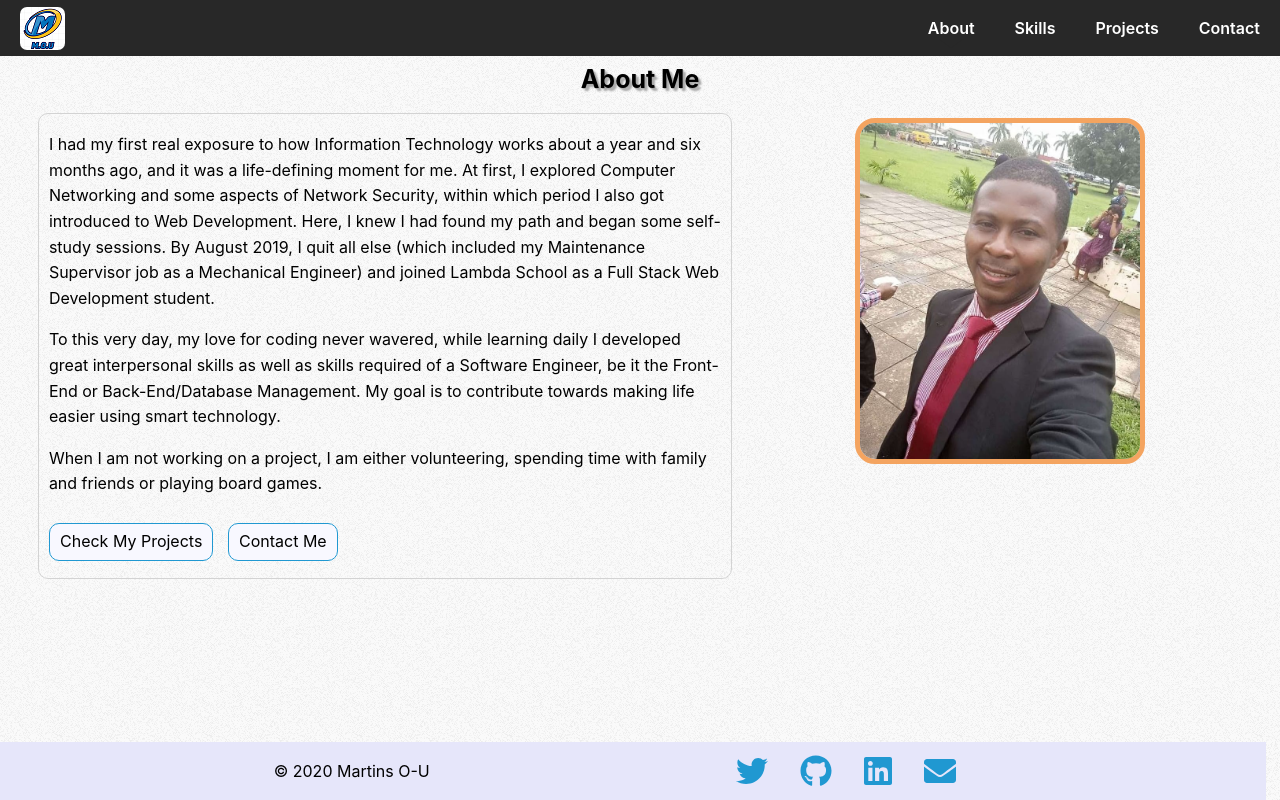
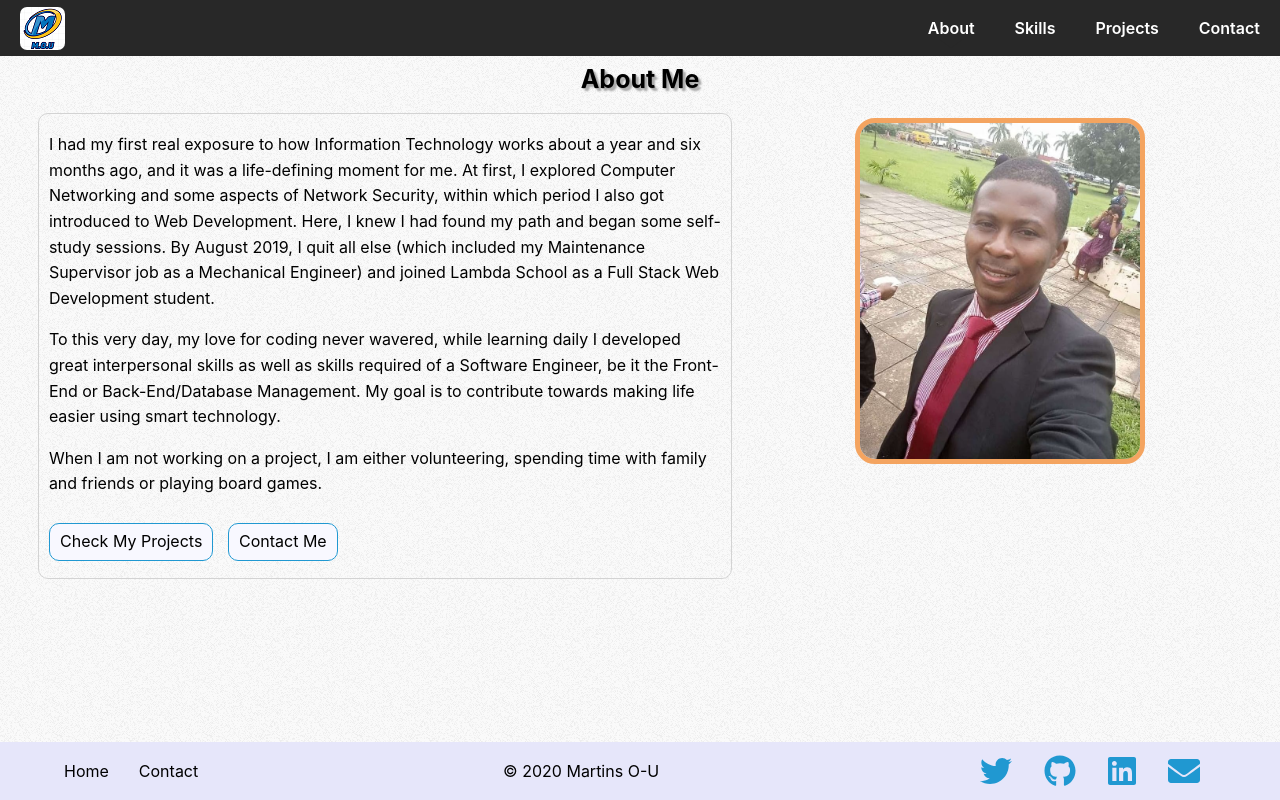
Before and after one commit to Martins-O-U/Portfolio-main, a React (Create React App) app: page /about in a window 1280 px wide. Built offline with nearby package versions, Linux system fonts and the light colour scheme.

Commit message:
Editted footer

```diff
--- a/src/Components/FooterNav.jsx
+++ b/src/Components/FooterNav.jsx
@@ -1,4 +1,5 @@
 import React from "react";
+import { Link } from "react-router-dom";
 import { FontAwesomeIcon } from "@fortawesome/react-fontawesome";
 import { faEnvelope } from "@fortawesome/free-solid-svg-icons";
 import {
@@ -11,11 +12,17 @@ import styled from "styled-components";
 export default function Footer() {
   return (
     <StyledDiv>
+      <div className="all">
+        <div className="home-contact">
+          <Link to="/" id="home"><p>Home</p></Link>
+          <Link to="/contact" id="home" className="contact"><p>Contact</p></Link>
+        </div>
         <div className="copy-right">
           <p>&copy; 2020 Martins O-U</p>
         </div>
         <div className="social-handle">
           <SocialsFoot />
+        </div>
       </div>
     </StyledDiv>
   );
@@ -90,16 +97,57 @@ const StyledDivsoc = styled.div`
 
 
 const StyledDiv = styled.div`
+width: 100%;
+background-color: #E6E6FA;
+margin-top: 10px;
+position: fixed;
+bottom: 0;
+
+  .all{
     display: flex;
     padding: 3px 3px;
-  justify-content: space-evenly;
-  margin-top: 10px;
-  margin-left: -20px;
-  position: fixed;
-  bottom: 0;
-  width: 100%;
+    justify-content: space-between;
     align-items: center;
-  background-color: #E6E6FA;
+    max-width: 90%;
+    margin: auto;
+
+    @media only screen and (max-width: 620px){
+      .contact{
+        margin-left: 15px;
+      }
+    }
+
+    @media only screen and (max-width: 590px){
+      .home-contact{
+        display: none;
+      }
+    }
+  }
+
+  a{
+    text-decoration: none;
+  }
+
+  .contact{
+    margin-left: 30px;
+  }
+
+  #home{
+    color: black;
+    transition: transform 250ms;
+    display: inline-block;
+  }
+
+  #home:hover{
+    transform: translateY(-3px);
+    color: #2098d1;
+  }
+
+  .home-contact{
+    display: flex;
+    justify-content: space-between;
+    text-decoration: none;
+  }
 
   @media only screen and (max-width:500px){
     p{
```
Lines whose indentation alone changed are shown as unchanged.
